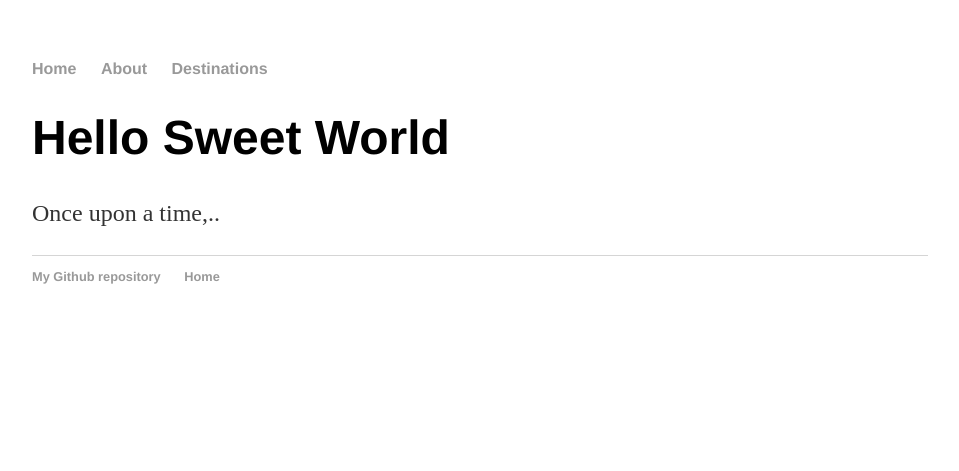
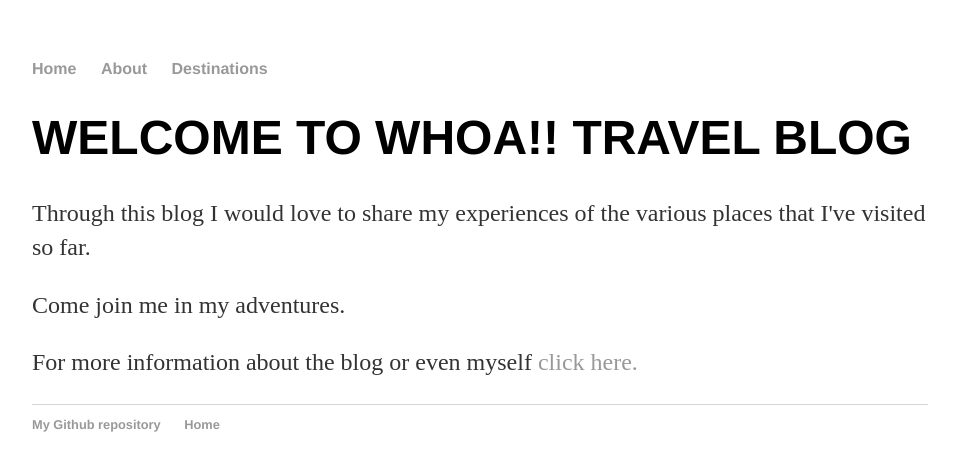
Before and after one commit to Hanask/Hanask.github.io, a Jekyll site: the page built from index.html, in a window 1280 px wide. Shown: the top 471 px of the page, without its empty margins (160-1119 px from the left). Built offline with Jekyll 4.4.1, drawn with Linux system fonts in a browser that asks for light colours.

Commit message:
Update index.html

```diff
--- a/index.html
+++ b/index.html
@@ -1,8 +1,10 @@
 ---
 layout: default
-title: Web Programming
+title: Whoa!!Travel Blog
 ---
 <div class="blurb">
-      <h1>Hello Sweet World</h1>
-      <p>Once upon a time,..</p>
+      <h1>WELCOME TO WHOA!! TRAVEL BLOG</h1>
+      <p>Through this blog I would love to share my experiences of the various places that I've visited so far.</p>
+      <p> Come join me in my adventures.</p>
+      <p>For more information about the blog or even myself <a href="/about">click here.</a></p>
 </div>
```
